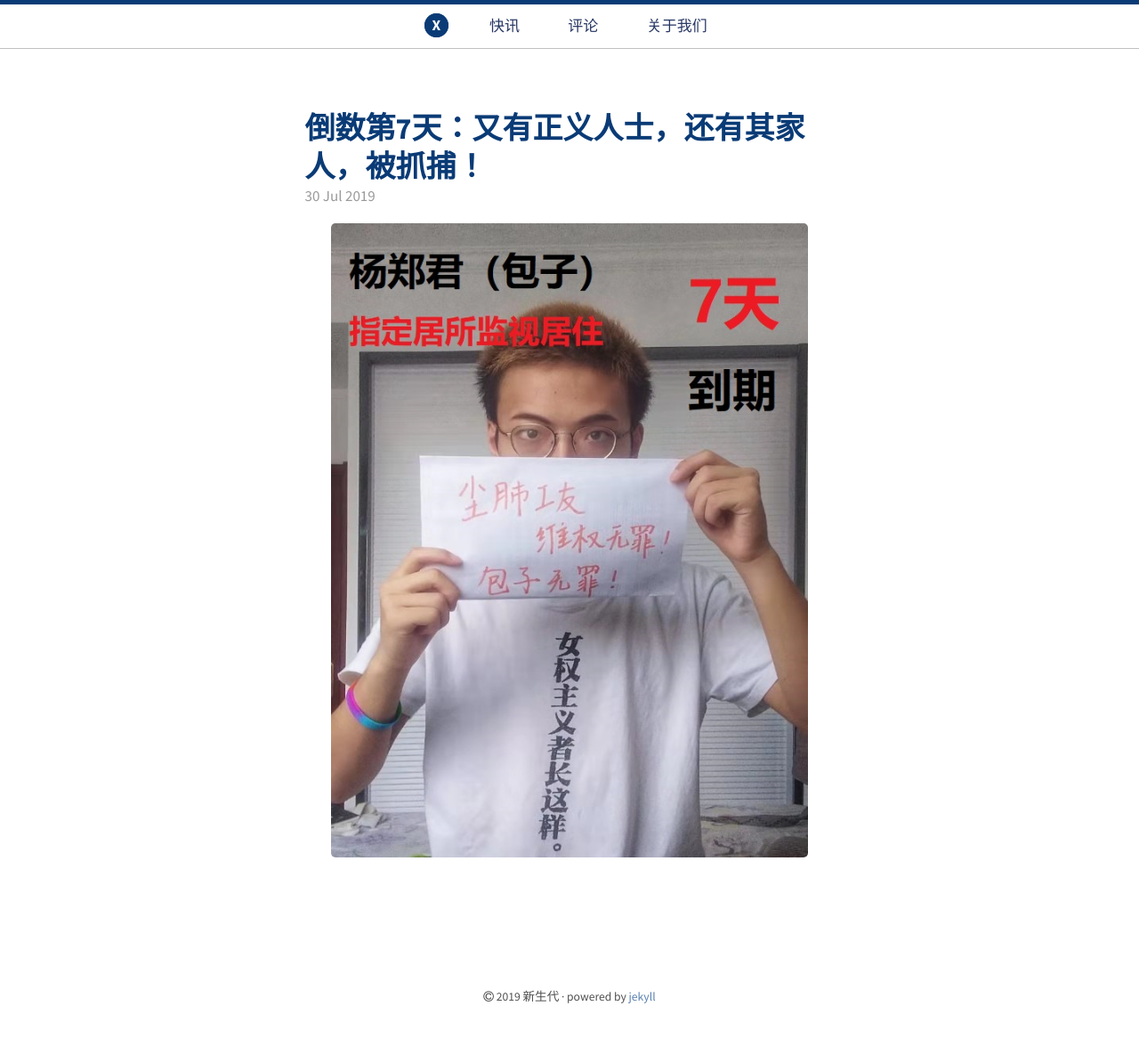
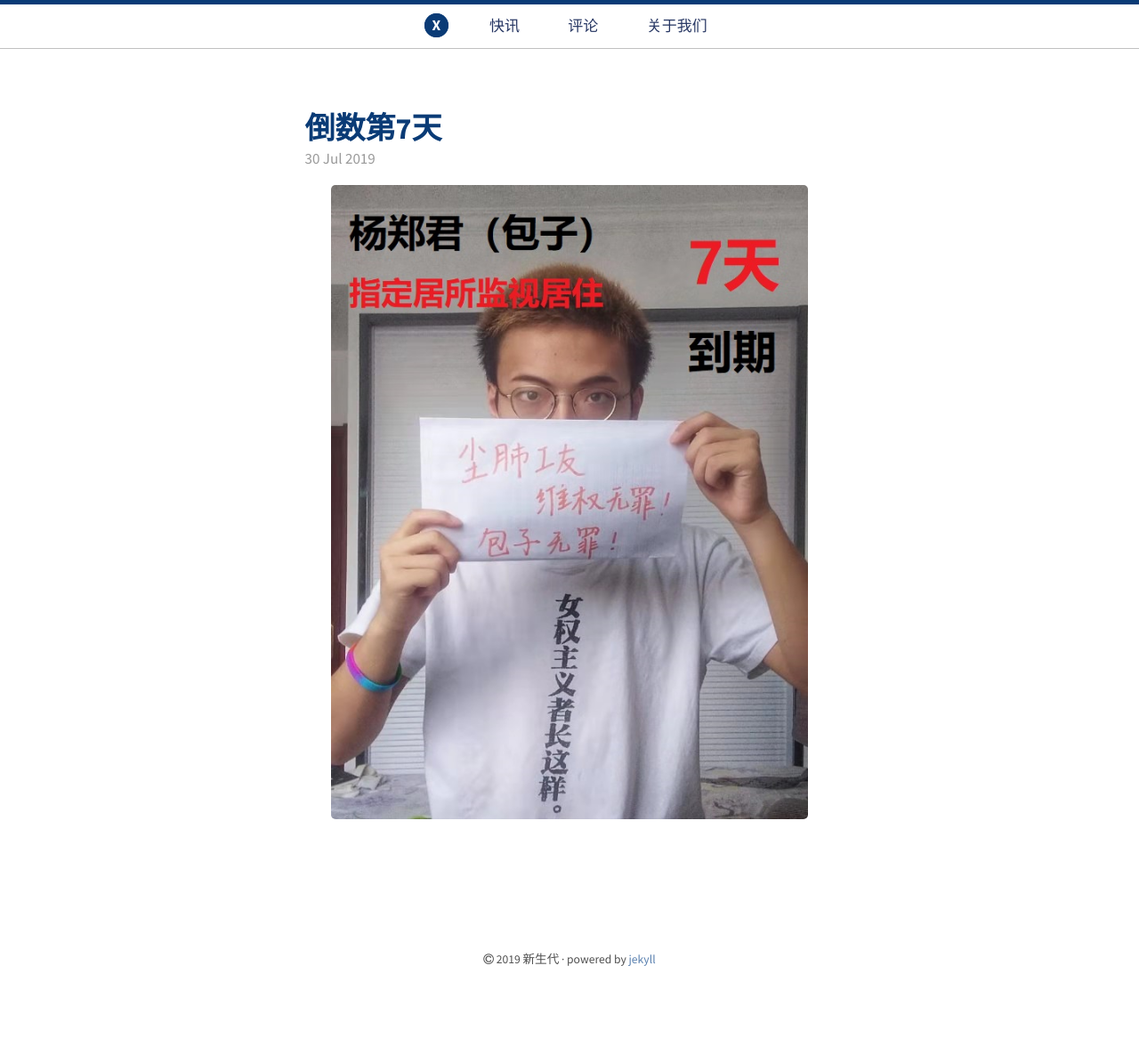
Before and after one commit to xsdai3/xsdai3.github.io, a Jekyll site: the page built from _posts/2019-07-30-倒数第7天.md, in a window 1280 px wide. Shown: the whole page at 89% size. Built offline with Jekyll 4.4.1, drawn with Linux system fonts in a browser that asks for light colours; after the commit the page ends 1124 px from its top, so only the background shows below that.

Commit message:
Update 2019-07-30-倒数第7天.md

```diff
--- a/_posts/2019-07-30-倒数第7天.md
+++ b/_posts/2019-07-30-倒数第7天.md
@@ -1,6 +1,6 @@
 ---
 layout: post
-title: "倒数第7天：又有正义人士，还有其家人，被抓捕！"
+title: "倒数第7天"
 date: 2019-07-30
 tags: kuaixun
 excerpt_separator: <!--more-->
```
